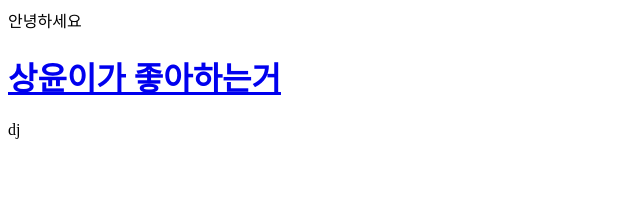
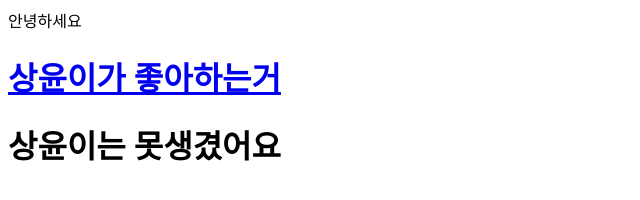
Before and after one commit to yunseojun/play, a plain HTML site: page seojun.html in a window 1280 px wide. Shown: the whole page, without its empty margins (0-640 px from the left). Drawn offline with Linux system fonts and the light colour scheme.

Commit message:
수정했습니다

```diff
--- a/seojun.html
+++ b/seojun.html
@@ -1,4 +1,4 @@
 <title>yunseojun</title>
   <head>안녕하세요</head>
 <a href="https://www.pornhub.com/" target="_blank" title="yunseojun facebook"><h1>상윤이가 좋아하는거</h1><a/>
-dj
+<h1>상윤이는 못생겼어요</h1>
```
